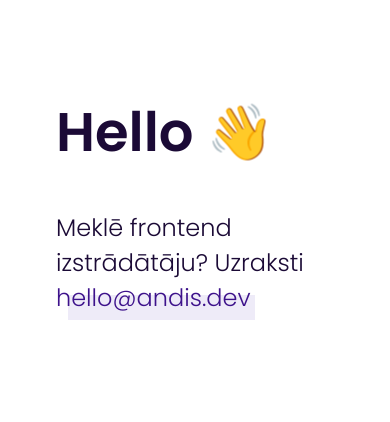
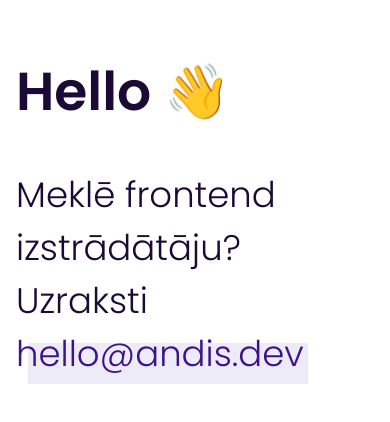
Before and after one commit to mnemosx/andis.dev, a website built with Parcel: page index.html in a window 390 px wide. Built offline with nearby package versions, Linux system fonts and the light colour scheme.

Commit message:
responsive fonts

```diff
--- a/src/styles.css
+++ b/src/styles.css
@@ -1,14 +1,14 @@
 @import url("https://fonts.googleapis.com/css2?family=Poppins:wght@300;600&display=swap");
 body {
-  font-family: "Poppins", Verdana, sans-serif;
+  font-family: Poppins, Verdana, sans-serif;
   padding: 3rem;
-  font-size: 1.5rem;
+  font-size: calc(16px + 5vw);
   color: rgb(27, 10, 54);
 }
 
 h1 {
   font-weight: 600;
-  font-size: 3.4rem;
+  font-size: calc(34px + 5vw);
 }
 p {
   font-weight: 300;
@@ -50,3 +50,22 @@ a:hover:after {
     background: rgba(215, 208, 240, 0.11);
   }
 }
+
+@media (max-width: 350px) {
+  body {
+    font-size: calc(16px + 2vw);
+  }
+}
+@media (max-width: 500px) {
+  body {
+    padding: 0.5rem;
+  }
+}
+@media (min-width: 900px) {
+  body {
+    font-size: 3rem;
+  }
+  h1 {
+    font-size: 4.25rem;
+  }
+}
```
